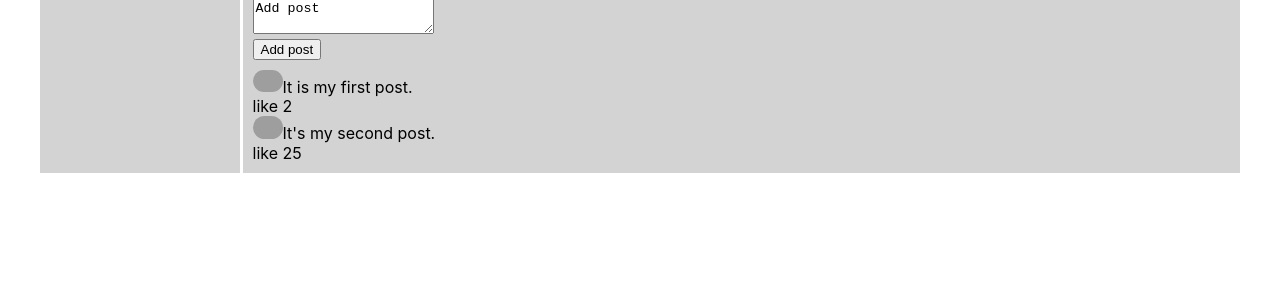
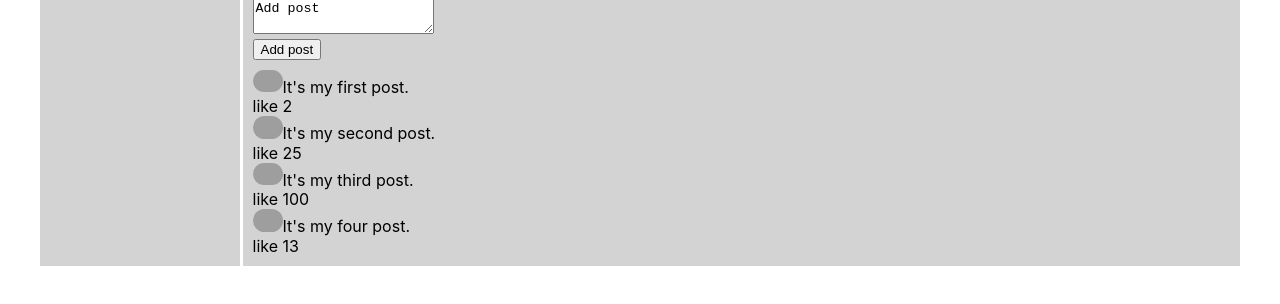
Before and after one commit to NKharitonoff/samurai-way, a React (Create React App) app: page /profile in a window 1280 px wide. Shown: the part 462-766 px from the top of the page. Built offline with nearby package versions, Linux system fonts and the light colour scheme; grey boxes are pictures that could not be loaded.

Commit message:
create componetns array by method map()

```diff
--- a/src/components/Dialogs/Dialogs.jsx
+++ b/src/components/Dialogs/Dialogs.jsx
@@ -5,47 +5,30 @@ import Message from "./Message/Message";
 
 const Dialogs = (props) => {
 
-    let dialogsData = [
+    let dialogs = [
         {id: 1, name: 'Dima'},
         {id: 2, name: 'Sasha'},
         {id: 3, name: 'Masha'},
         {id: 4, name: 'Dasha'},
         {id: 5, name: 'Vasya'},
-        {id: 6, name: 'Natasha'}
-    ];
+        {id: 6, name: 'Natasha'}];
 
-    let messageData = [
-        {
-            id: 0,
-            timeStamp: "26.12.2023 10:13:42",
-            message: "Hi! How are you?"
-        },
-        {
-            id: 1,
-            timeStamp: "26.12.2023 10:15:02",
-            message: "Hello! I'm fine!"
-        },
-        {
-            id: 2,
-            timeStamp: "26.12.2023 10:20:23",
-            message: "Where are you from?"
-        }
-    ];
+    let messages = [
+        {id: 0, message: "Hi! How are you?", timeStamp: "26.12.2023 10:13:42"},
+        {id: 1, message: "Hello! I'm fine!", timeStamp: "26.12.2023 10:15:02"},
+        {id: 2, message: "Where are you from?", timeStamp: "26.12.2023 10:20:23"}];
+
+    let dialogElements = dialogs.map( d => <Dialog name={d.name} userId={d.id} /> );
+
+    let messageElements = messages.map(m => <Message message={m.message} time={m.timeStamp} />);
 
     return (
         <div className={classes.dialogs}>
             <div className={classes.dialogItems}>
-                <Dialog name={dialogsData[0].name} userId={dialogsData[0].id}/>
-                <Dialog name={dialogsData[1].name} userId={dialogsData[1].id}/>
-                <Dialog name={dialogsData[2].name} userId={dialogsData[2].id}/>
-                <Dialog name={dialogsData[3].name} userId={dialogsData[3].id}/>
-                <Dialog name={dialogsData[4].name} userId={dialogsData[4].id}/>
-                <Dialog name={dialogsData[5].name} userId={dialogsData[5].id}/>
+                {dialogElements}
             </div>
             <div className={classes.messages}>
-                <Message message={messageData[0].message} time={messageData[0].timeStamp}/>
-                <Message message={messageData[1].message} time={messageData[1].timeStamp}/>
-                <Message message={messageData[2].message} time={messageData[2].timeStamp}/>
+                {messageElements}
             </div>
         </div>
     );
--- a/src/components/Profile/MyPost/MyPosts.jsx
+++ b/src/components/Profile/MyPost/MyPosts.jsx
@@ -4,18 +4,14 @@ import Post from "./Post/Post";
 
 const MyPosts = (props) => {
 
-    let postData = [
-        {
-            id: 0,
-            message: "It is my first post.",
-            likesCount: 2
-        },
-        {
-            id: 1,
-            message: "It's my second post.",
-            likesCount: 25
-        }
+    let posts = [
+        {id: 0, message: "It's my first post.", likesCount: 2},
+        {id: 1, message: "It's my second post.", likesCount: 25},
+        {id: 1, message: "It's my third post.", likesCount: 100},
+        {id: 1, message: "It's my four post.", likesCount: 13},
     ];
+
+    let postElements = posts.map(p => <Post message={p.message} likesCount={p.likesCount} />);
 
     return (
         <div>
@@ -31,8 +27,7 @@ const MyPosts = (props) => {
                 </div>
             </div>
             <div className={classes.posts}>
-                <Post message={postData[0].message} likesCount={postData[0].likesCount}/>
-                <Post message={postData[1].message} likesCount={postData[1].likesCount}/>
+                {postElements}
             </div>
         </div>
     );
```
Also changed, not shown: src/components/Dialogs/Dialog/Dialog.module.css (line endings or trailing spaces).
